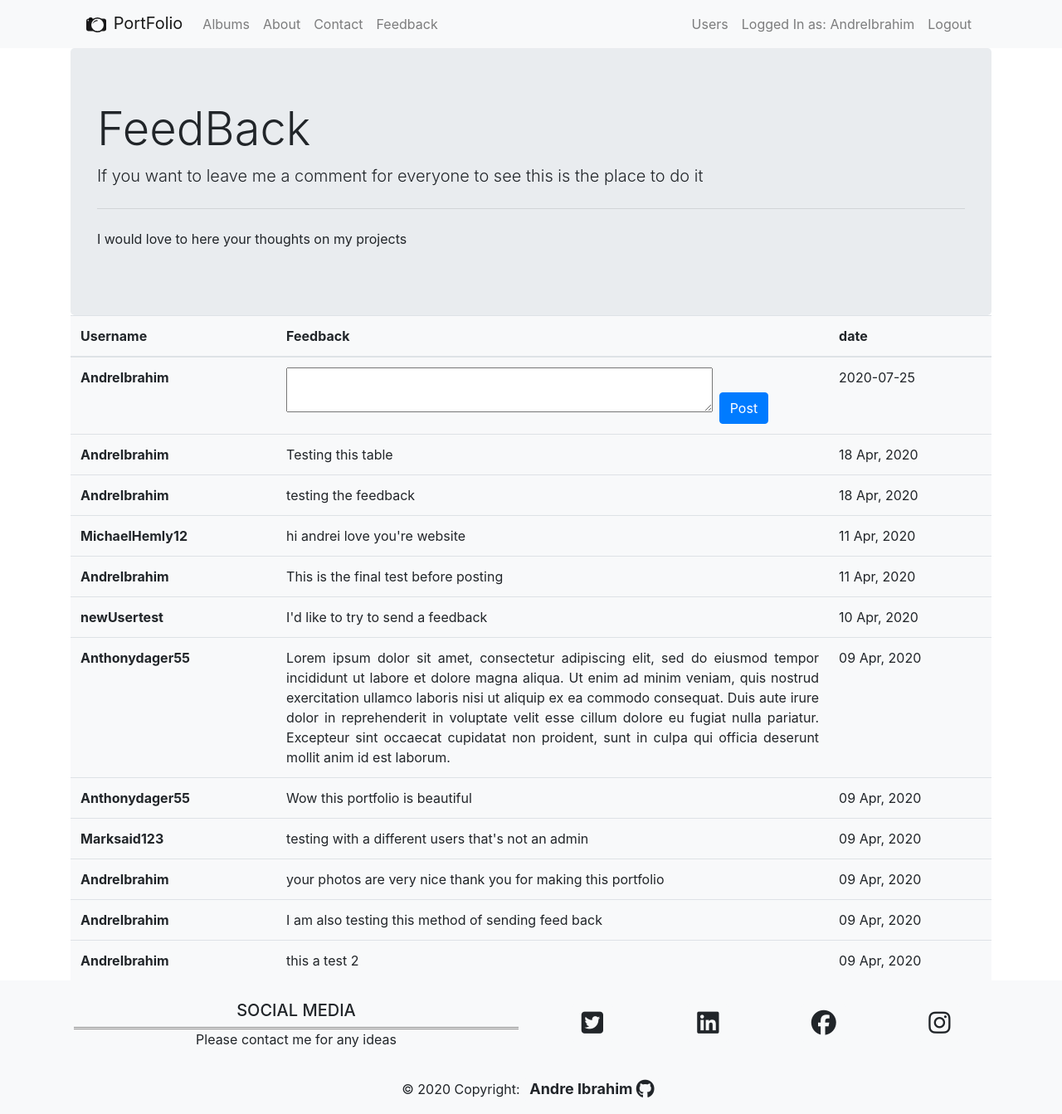
After one commit to Andre-Ibrahim/photographyPortfolio, a Flask app: page /feedback in a window 1280 px wide. The commit adds this page. Shown: the whole page at 83% size. Run offline with Flask 2, Linux system fonts and the light colour scheme; a user stored in the database is signed in; data comes from the database, SQL or seed files in the repository; both versions use the stored data as it was after the commit; some libraries are stand-ins or nearby versions.

Commit message:
feadback fix

```diff
--- a/app.py
+++ b/app.py
@@ -1,19 +1,27 @@
 from flask import Flask, render_template, url_for, request, session, redirect, flash
-from datetime import timedelta
-from flask_sqlalchemy import SQLAlchemy
-from flask_bcrypt import Bcrypt
-from forms import SignUpForm , LoginForm, EmailForm
+from forms import SignUpForm , LoginForm, EmailForm, FeedbackForm, RequestResetForm, ResetPasswordForm
 from Models import users as user
-
+from  Models import Feedback
+from datetime import datetime
 from init import app
 from init import db
 from init import bcrypt
 from init import login_manager
+from init import mail
+from flask_mail import Message
+
+
 from flask_login import login_user, logout_user, login_required
 
 
 def list_users():
     return user.query.all()
+
+def list_feedback():
+    return Feedback.query.all()
+
+def get_user_by_email(email):
+    return user.query.filter_by(email=email).first()
 
 
 # instead of rewriting the card html/boostrap layout for each card
@@ -25,10 +33,14 @@ albumImg = ["../static/Pictures/_DSC1002_edited-2.jpg", "../static/Pictures/_DSC
 portrait = ["DSC_0930.jpg", "DSC_0685(2).jpg", "DSC_0665.jpg", "DSC_0019.jpg", "DSC_0572.jpg", "DSC_0535.jpg",
             "DSC_0622.jpg", "DSC_0041.jpg", "1.jpg"]
 
+
 @login_manager.user_loader
 def load_user(user_id):
     return user.query.get(int(user_id))
 
+@app.route("/JS")
+def js():
+    return render_template("javascriptTest.html")
 
 @app.route("/")
 def index():
@@ -37,6 +49,8 @@ def index():
 
 @app.route("/register", methods=["POST", "GET"])
 def register():
+    if session.get('email'):
+        return redirect(url_for('index'))
     form = SignUpForm()
     if form.validate_on_submit():
         session.permanent = True
@@ -56,10 +70,13 @@ def register():
 
 @app.route('/login', methods=["POST", "GET"])
 def login():
+    if session.get('email'):
+        return redirect(url_for('index'))
     form = LoginForm()
     if form.validate_on_submit():
         user_a = user.query.filter_by(name=form.username.data).first()
         if user_a and bcrypt.check_password_hash(user_a.password, form.password.data):
+            session.permanent = True
             login_user(user_a)
             session['email'] = user_a.email
             session['username'] = user_a.name
@@ -92,8 +109,11 @@ def contact():
         name_filler = session.get('username')
     if form.validate_on_submit():
         # send email here
-
-        return redirect(url_for('index'))
+        msg = Message(request.form['subject'], recipients=['photographyportfolioandrei@gmail.com'])
+        msg.body = f'This Email was sent from your website\nfrom {request.form["name"]} \temail: {request.form["email"]}\n\n{request.form["message"]}'
+        mail.send(msg)
+        flash("Your email has been sent!!!")
+        return redirect(url_for('contact'))
 
     return render_template("contact.html", page="contact", form=form, email_filler=email_filler, name_filler=name_filler)
 
@@ -107,7 +127,7 @@ def albums():
 @login_required
 def users():
     if session.get("username") == "AndreIbrahim":
-        return render_template("users.html", page="users", users_list=list_users())
+        return render_template("users.html", page="users", users_list=list_users(), size=len(list_users()))
     return redirect(url_for('index'))
 
 
@@ -116,5 +136,52 @@ def album():
     return render_template('firstAlbum.html', portrait=portrait)
 
 
+@app.route("/feedback", methods=['GET', 'POST'])
+@login_required
+def feedback():
+    date = (datetime.date(datetime.now()))
+    dateS = date.strftime("%d %b, %Y")
+    form = FeedbackForm()
+    feedback_list = list_feedback()
+    if form.validate_on_submit():
+        fb = Feedback(session.get('username'), request.form['feedback'], dateS)
+        db.session.add(fb)
+        db.session.commit()
+        return redirect(url_for('feedback'))
+    return render_template('feedback.html', form=form, date=date, feedback_list=feedback_list)
+
+
+@app.route("/reset_password", methods=['GET', 'POST'])
+def request_reset():
+    if session.get('email'):
+        return redirect(url_for('index'))
+    form = RequestResetForm()
+    if form.validate_on_submit():
+        user_b = get_user_by_email(form.email.data)
+        token = user_b.get_reset_token()
+        msg = Message('Password reset request', sender='photographyportfolioandrei@gmail.com', recipients=[user_b.email])
+        msg.body = f'Click on this link to reset the password\n{url_for("reset_token", token=token, _external=True)}'
+        mail.send(msg)
+        return redirect(url_for('login'))
+    return render_template('reset_request.html', form=form)
+
+
+@app.route("/reset_password/<token>", methods=['GET', 'POST'])
+def reset_token(token):
+    if session.get('email'):
+        return redirect(url_for('index'))
+    user_x = user.verify_reset_token(token)
+    if user_x is None:
+        flash('Token is invalid or expired',  'warning')
+        return redirect(url_for('request_reset'))
+    form = ResetPasswordForm()
+    if form.validate_on_submit():
+        hashed_password = bcrypt.generate_password_hash(form.confirm_password.data).decode('utf-8')
+        user_x.password = hashed_password
+        db.session.commit()
+        flash('Your password has been changed', 'success')
+        return redirect(url_for('login'))
+    return render_template('reset_token.html', form=form)
+
 if __name__ == '__main__':
     app.run(debug=True)
--- a/forms.py
+++ b/forms.py
@@ -2,7 +2,7 @@ from flask import flash
 from flask_wtf import FlaskForm
 from wtforms import StringField, PasswordField, SubmitField, ValidationError, TextAreaField
 from wtforms.fields.html5 import EmailField
-from wtforms.validators import InputRequired, Email, Length
+from wtforms.validators import InputRequired, Email, Length, DataRequired, EqualTo
 from Models import users
 
 
@@ -30,8 +30,30 @@ class LoginForm(FlaskForm):
 
 
 class EmailForm(FlaskForm):
-    name = StringField('Username', validators=[InputRequired(), Length(9, 25)])
+    name = StringField('name', validators=[InputRequired(), Length(0, 25)])
     email = EmailField('email', validators=[InputRequired(), Email()])
-    subject = StringField('Username', validators=[InputRequired(), Length(0, 50)])
-    message = TextAreaField('message', validators=[InputRequired(), Length(20, 500)])
+    subject = StringField('subject', validators=[InputRequired(), Length(0, 50)])
+    message = TextAreaField('message', validators=[InputRequired(), Length(10, 500)])
     send = SubmitField('Send')
+
+
+class FeedbackForm(FlaskForm):
+    feedback = TextAreaField('Feedback', validators=[DataRequired()])
+    submit = SubmitField('Post')
+
+
+class RequestResetForm(FlaskForm):
+    email = EmailField('email', validators=[InputRequired(), Email()])
+    submit = SubmitField('Request Password Reset')
+
+    def validate_email(self, email):
+        u = users.query.filter_by(email=email.data).firls
+
+        if u is None:
+            raise ValidationError('There is no account that uses this email')
+
+
+class ResetPasswordForm(FlaskForm):
+    password = PasswordField('Password', validators=[DataRequired(), Length(9, 25)])
+    confirm_password = PasswordField('Confirm Password', validators=[DataRequired(), Length(9, 25), EqualTo('password')])
+    submit = SubmitField('Reset Password')
--- a/static/styles/style.css
+++ b/static/styles/style.css
@@ -1,8 +1,23 @@
-@import "boostrap";
+
 #faintColor{
     background-color: rgba(255, 255, 255, 0.788);
 
 }
+.feedback{
+    height:100%;
+    width: 80%;
+}
+.feedbackContent{
+    height:100%;
+    width: 60%;
+    max-width: 60%;
+    text-align: justify;
+}
+.limituserwidth{
+    max-width: 600px;
+}
+
+
 .right{
     float: right;
 }
--- a/templates/base.html
+++ b/templates/base.html
@@ -53,7 +53,15 @@
                 {%endif%}
                   <a class="nav-link" href="/contact">Contact</a>
                 </li>
-
+              {% if "email" in session %}
+              {% if page == "feedback" %}
+                <li class="nav-item active">
+                {% else %}
+                <li class="nav-item">
+                {%endif%}
+                  <a class="nav-link" href="/feedback">Feedback</a>
+                </li>
+              {% endif %}
 
 
 
--- /dev/null
+++ b/templates/feedback.html
@@ -0,0 +1,51 @@
+{% extends 'base.html' %}
+
+{% block content %}
+
+<div class="container">
+<div class="jumbotron mb-0">
+  <h1 class="display-4">FeedBack</h1>
+  <p class="lead">If you want to leave me a comment for everyone to see this is the place to do it</p>
+  <hr class="my-4">
+  <p>I would love to here your thoughts on my projects</p>
+
+</div>
+
+<table class="table my-0 bg-light">
+  <thead>
+    <tr>
+      <th scope="col">Username</th>
+      <th scope="col">Feedback</th>
+      <th scope="col">date</th>
+    </tr>
+  </thead>
+  <tbody>
+  <form method="POST">
+      {{ form.csrf_token }}
+      <tr>
+      <th scope="row">{{ session.get('username') }}</th>
+          <td>{{ form.feedback(class="form-control-label feedback") }}<span>{{ form.submit(class="btn btn-primary mx-2") }}</span></td>
+      <td>{{ date }}</td>
+    </tr>
+  </form>
+
+  {% for Feedback in feedback_list[::-1] %}
+    <tr>
+      <th scope="row">{{ Feedback.username }}</th>
+      <td class="feedbackContent">{{ Feedback.content }}</td>
+      <td>{{ Feedback.date }}</td>
+    </tr>
+    {% endfor %}
+
+
+
+
+
+  </tbody>
+</table>
+</div>
+
+
+
+
+{% endblock %}
--- a/templates/register.html
+++ b/templates/register.html
@@ -3,7 +3,7 @@
 
 {%block content%}
 
-    	<div class="container-fluid font text-center my-3" id="signUpTop">
+    	<div class="container-fluid font text-center my-3 bg-light limit2" id="signUpTop">
   			<h1 class="mb-5">Sign UP</h1>
   			<form action="#" class="limit3 container text-center mt-3" method="POST">
                 {{ form.csrf_token }}
@@ -53,7 +53,7 @@
                 </div>
                 <span>{{ form.submit(class="btn btn-success py-1 mx-4") }}</span>
                 <span><a href="/login" class="btn btn-success py-1 px-4 mx-4">Login</a></span>
-                <span><a href=".." class="btn btn-danger py-1 px-4 m-2">SKIP</a></span>
+                <span><a href=".." class="btn btn-danger py-1 px-4 m-2 mb-5">SKIP</a></span>
   			</form>
 
 		</div>
```
Also changed, not shown: Models.py (+30 -2 lines), init.py (+13 -3 lines), static/Javascript/testing.js (added, +25 -0 lines), templates/Contact.html (+28 -4 lines), templates/javascriptTest.html (added, +23 -0 lines), templates/login.html (+6 -7 lines), templates/reset_request.html (added, +42 -0 lines), templates/reset_token.html (added, +55 -0 lines), templates/users.html (+23 -17 lines), README.txt (added), users.sqlite3.
